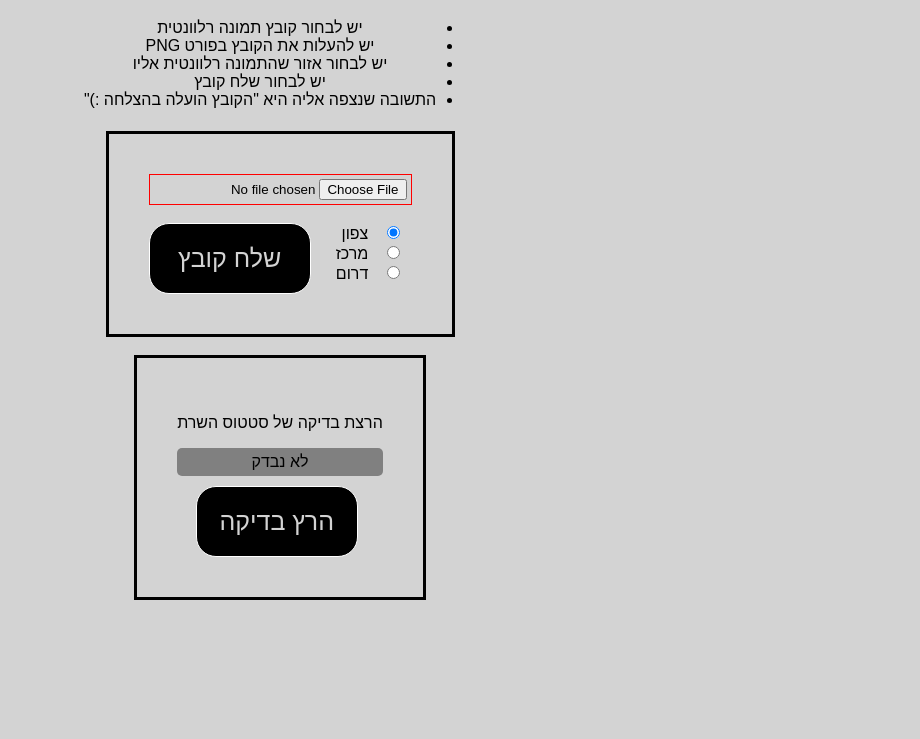
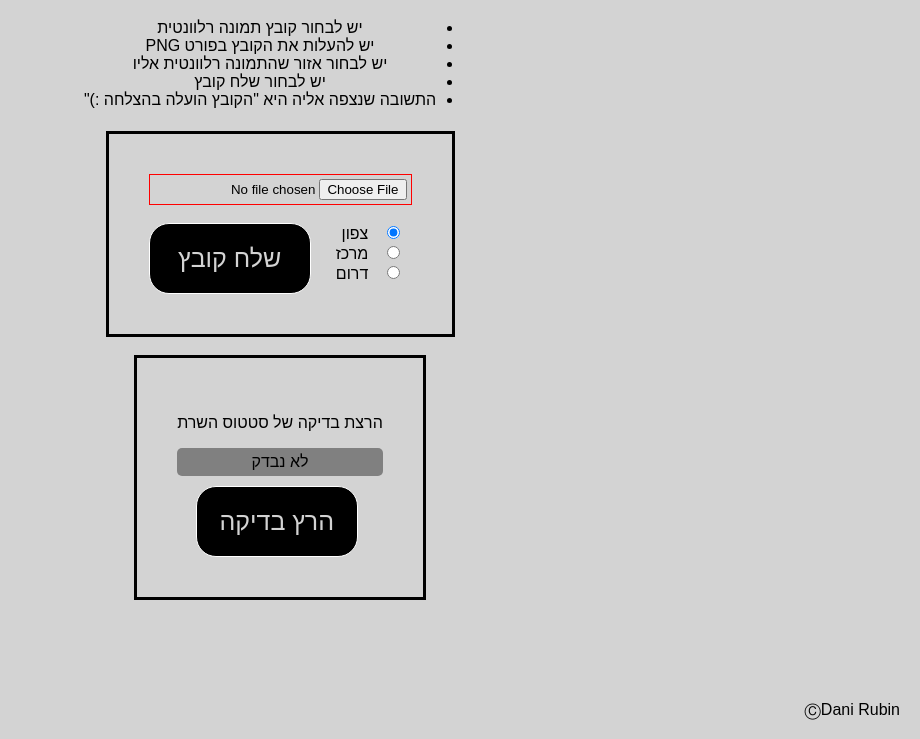
Before and after one commit to DaniRubin/MachilimAdmin, a website: page client/index.html in a window 1280 px wide. Shown: the part 61-800 px from the top of the page, without its empty margins (360-1280 px from the left). Drawn offline with Linux system fonts and the light colour scheme.

Commit message:
Added copyrights

```diff
--- a/client/index.html
+++ b/client/index.html
@@ -63,6 +63,13 @@
   #radio_buttons {
     float: right;
     text-align: right;
+  }
+
+  .copyrights {
+    position: absolute;
+    bottom: 20px;
+    right: 20px;
+
   }
 </style>
 
@@ -166,6 +173,7 @@
     <div id="status_button">לא נבדק</div>
     <div class="sendFilesButton" onclick="sendServerStatusCheck()">הרץ בדיקה</div>
   </div>
+  <div class="copyrights">ⒸDani Rubin</div>
 </body>
 
 </html>
```
